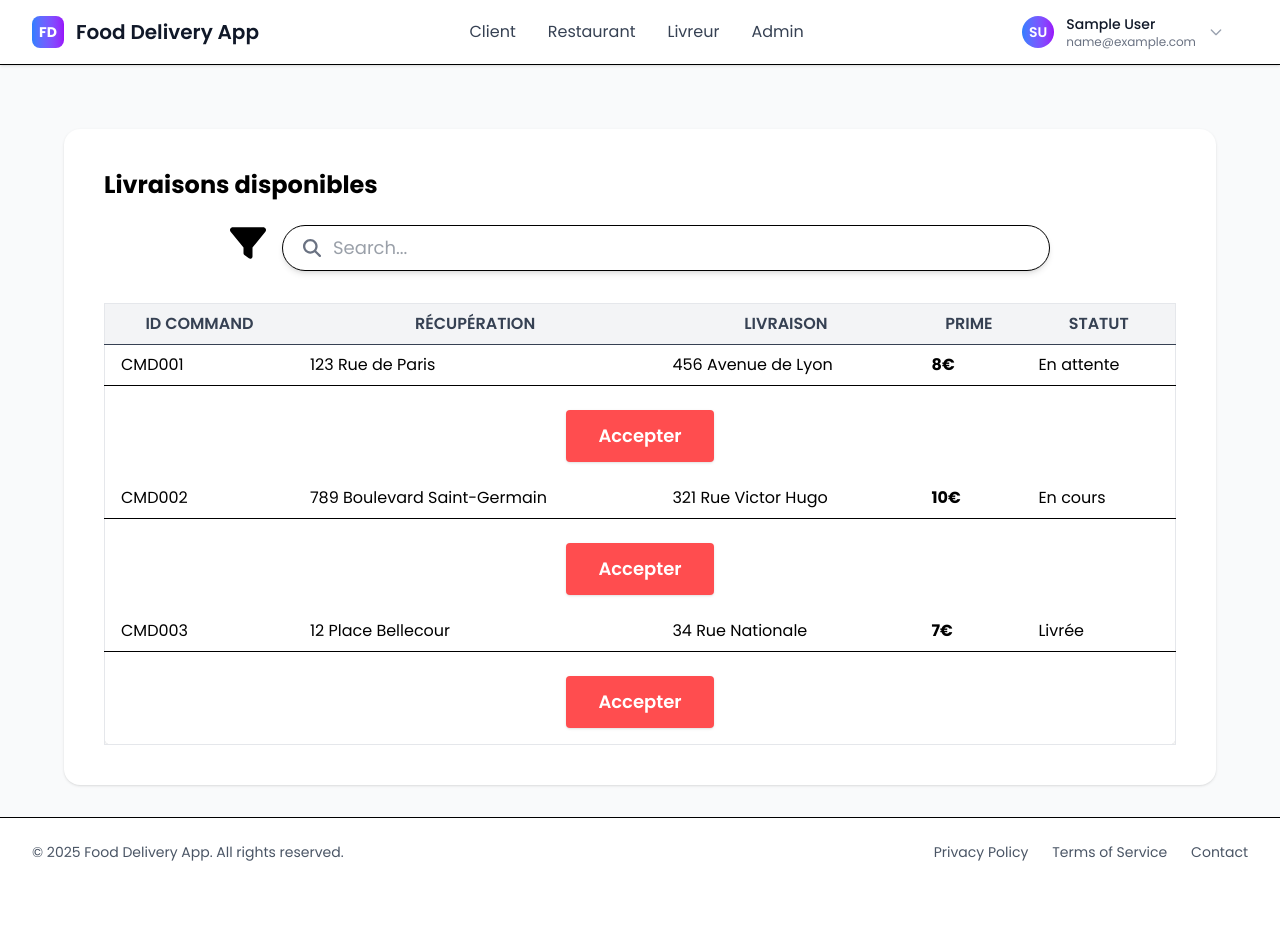
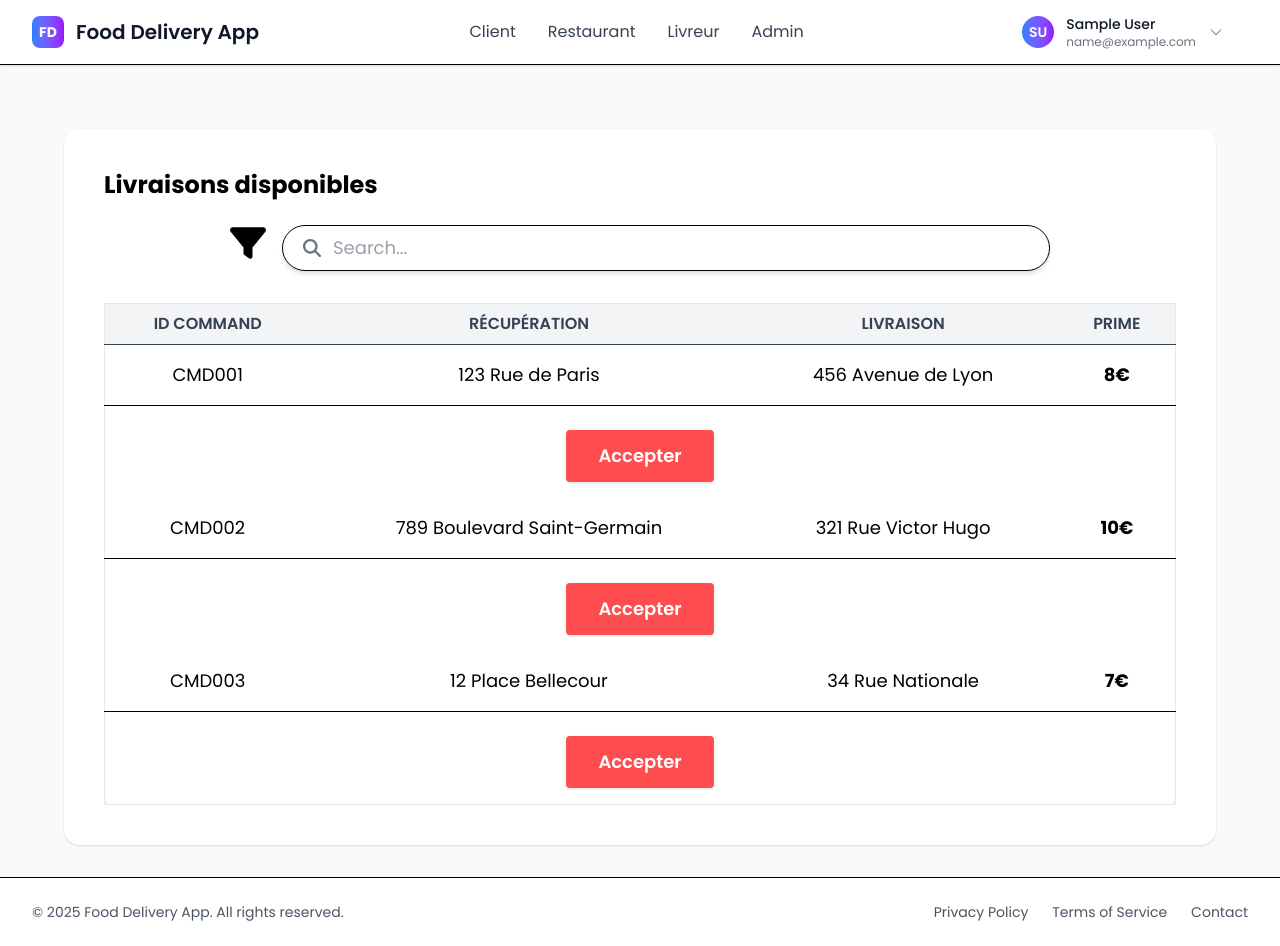
Before and after one commit to Zisou1/Project-dev-web-avanc-e, a React (Vite) app in the folder client/: page /livreur in a window 1280 px wide. Before the commit the page ends 886 px from the top, so only its background shows below. Built offline with nearby package versions, Linux system fonts and the light colour scheme; sample sign-in values are in the browser's storage.

Commit message:
modification dans table and

```diff
--- a/client/src/components/DataTable.jsx
+++ b/client/src/components/DataTable.jsx
@@ -7,7 +7,6 @@ const DeliveryTable = ({ deliveries, onAccept }) => {
     { label: "RÉCUPÉRATION", key: "pickup" },
     { label: "LIVRAISON", key: "address" },
     { label: "PRIME", key: "price" },
-    { label: "STATUT", key: "status" },
     { label: "Action", key: "action" },
   ];
 
@@ -45,7 +44,7 @@ const DeliveryTable = ({ deliveries, onAccept }) => {
         <thead>
           <tr>
             {columns.slice(0, -1).map((col) => (
-              <th key={col.key} className="px-4 py-2 border-b font-semibold text-gray-700 bg-gray-100">
+              <th key={col.key} className="px-4 py-2 border-b font-semibold text-gray-700 bg-gray-100 text-center">
                 {col.label}
               </th>
             ))}
@@ -56,11 +55,10 @@ const DeliveryTable = ({ deliveries, onAccept }) => {
             deliveries.map((delivery) => (
               <React.Fragment key={delivery.id}>
                 <tr className="hover:bg-gray-50">
-                  <td className="px-4 py-2 border-b">{delivery.id}</td>
-                  <td className="px-4 py-2 border-b">{delivery.pickup}</td>
-                  <td className="px-4 py-2 border-b">{delivery.address}</td>
-                  <td className="px-4 py-2 border-b font-bold">{delivery.price}</td>
-                  <td className="px-4 py-2 border-b">{delivery.status}</td>
+                  <td className="px-4 py-4 border-b text-center align-middle font-normal text-lg">{delivery.id}</td>
+                  <td className="px-4 py-4 border-b text-center align-middle font-normal text-lg">{delivery.pickup}</td>
+                  <td className="px-4 py-4 border-b text-center align-middle font-normal text-lg">{delivery.address}</td>
+                  <td className="px-4 py-4 border-b text-center align-middle font-bold text-lg">{delivery.price}</td>
                 </tr>
                 <tr>
                   <td colSpan={columns.length - 1} className="py-4">
--- a/client/src/components/FilterButton.jsx
+++ b/client/src/components/FilterButton.jsx
@@ -59,7 +59,7 @@ const FilterButton = ({ fields, onApply, initial = {} }) => {
             <FontAwesomeIcon icon={faFilter} className="text-xl text-[#ff5c5c]" /> Filtres
           </h3>
           <div className="flex flex-col gap-4">
-            {fields.map((field) => (
+            {fields.filter(field => field.key !== 'status').map((field) => (
               <div key={field.key}>
                 <label className="block text-sm font-semibold text-gray-700 mb-1">{field.label}</label>
                 {field.type === 'text' && (
--- a/client/src/pages/livreur/LivreurPage.jsx
+++ b/client/src/pages/livreur/LivreurPage.jsx
@@ -44,7 +44,7 @@ const LivreurPage = () => {
       <div className="flex justify-center mb-8 gap-4 flex-wrap">
         <FilterButton
           fields={[
-            { key: 'id', label: 'ID Commande', type: 'text', placeholder: 'Rechercher par ID' },
+            { key: 'pickup', label: 'Adresse de récupération', type: 'text', placeholder: 'Rechercher par adresse' },
             { key: 'status', label: 'Statut', type: 'select', options: [
               { value: 'En attente', label: 'En attente' },
               { value: 'En cours', label: 'En cours' },
```
